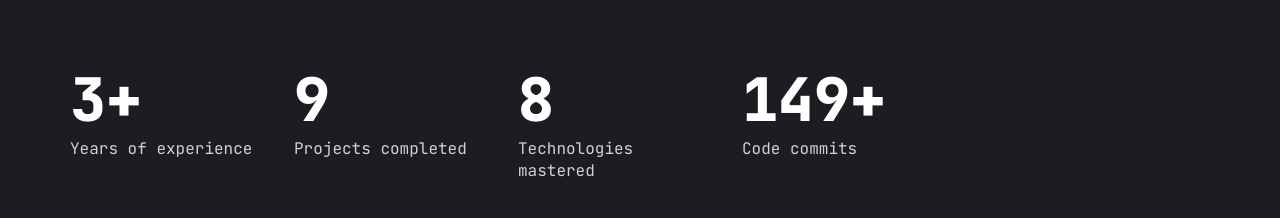
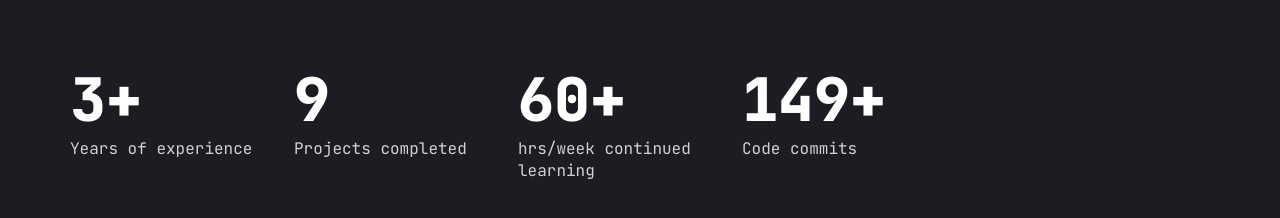
Before and after one commit to JosephNguyen99/jn-portfolio, a Next.js app: page / in a window 1280 px wide. Shown: the part 574-792 px from the top of the page. Built offline with nearby package versions, Linux system fonts and the light colour scheme.

Commit message:
UI change for stats, think this is a cool stat to display

```diff
--- a/components/Stats.jsx
+++ b/components/Stats.jsx
@@ -13,8 +13,9 @@ const stats = [
     text: "Projects completed",
   },
   {
-    num: 8,
-    text: "Technologies mastered",
+    num: 60,
+    text: "hrs/week continued learning",
+    addPlus: true, // Adding a custom flag for "+" sign
   },
   {
     num: 150,
```
Also changed, not shown: 1 other file (tests, documents, lock files or other folders).
